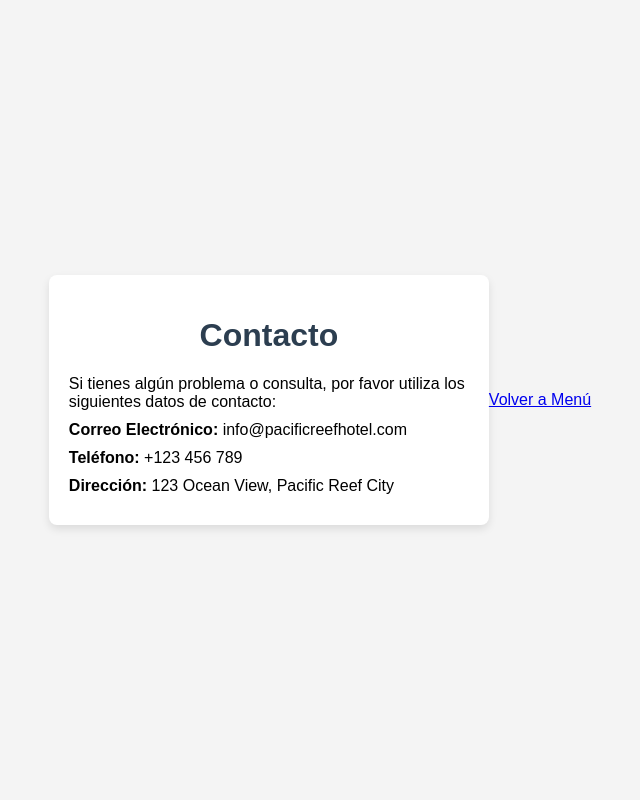
After one commit to AdalParsifal/hotelpr, a Django app: page /contacto/ in a window 1280 px wide. The commit adds this page. Shown: the whole page, without its empty margins (320-960 px from the left). Run offline with Django 5.2, Linux system fonts and the light colour scheme.

Commit message:
terminar menu usuario esqueleto y paths; empezar admin menu

```diff
--- /dev/null
+++ b/hotelpacific/templates/contacto.html
@@ -0,0 +1,48 @@
+<!DOCTYPE html>
+<html lang="es">
+<head>
+    <meta charset="UTF-8">
+    <meta name="viewport" content="width=device-width, initial-scale=1.0">
+    <title>Contacto - Pacific Reef Hotel</title>
+    <style>
+        body {
+            font-family: Arial, sans-serif;
+            background-color: #f4f4f4;
+            margin: 0;
+            padding: 0;
+            display: flex;
+            justify-content: center;
+            align-items: center;
+            height: 100vh;
+        }
+        .contact-container {
+            background-color: white;
+            padding: 20px;
+            border-radius: 8px;
+            box-shadow: 0 4px 8px rgba(0, 0, 0, 0.1);
+            width: 400px;
+        }
+        h1 {
+            color: #2c3e50;
+            text-align: center;
+        }
+        p {
+            font-size: 16px;
+            margin: 10px 0;
+        }
+        .info {
+            font-weight: bold;
+        }
+    </style>
+</head>
+<body>
+    <div class="contact-container">
+        <h1>Contacto</h1>
+        <p>Si tienes algún problema o consulta, por favor utiliza los siguientes datos de contacto:</p>
+        <p><span class="info">Correo Electrónico:</span> {{ email }}</p>
+        <p><span class="info">Teléfono:</span> {{ telefono }}</p>
+        <p><span class="info">Dirección:</span> {{ direccion }}</p>
+    </div>
+    <a href="{% url 'menu_u' %}">Volver a Menú</a>
+</body>
+</html>
--- a/hotelpacific/views.py
+++ b/hotelpacific/views.py
@@ -14,6 +14,8 @@ def recovery(request):
     return render (request, 'recovery.html')
 def menu_u(request):
     return render(request, 'menu_u.html')
+def admin_menu(request):
+    return render(request, 'admin_menu.html')
 
 def ver_hab(request, id):
     context = {'habitacion_id': id}
@@ -32,8 +34,24 @@ def confirmar_pago(request):
 def reservar(request):
     #exito de reserva, hijo del anterior
     return render(request, 'reservar.html')
+
 def consultar_reserva(request):
     return render(request, 'consultar_reserva.html')
+def modificar_reserva(request):
+    if request.method == 'POST':
+        return redirect('menu')
+    return render(request, 'modificar_reserva.html')
+def cancelar_reserva(request):
+    if request.method == 'POST':
+        return redirect('menu')
+    return render(request, 'cancelar_reserva.html')
+def contacto(request):
+    context = {
+        'email': 'info@pacificreefhotel.com',
+        'telefono': '+123 456 789',
+        'direccion': '123 Ocean View, Pacific Reef City'
+    }
+    return render(request, 'contacto.html', context)
 
 
 # Inicio de sesión para usuarios
--- a/hotelpr/urls.py
+++ b/hotelpr/urls.py
@@ -36,6 +36,11 @@ urlpatterns = [
     path('pago/', views.pago, name='pago'),
     path('confirmar_pago/', views.confirmar_pago, name='confirmar_pago'),
     path('reservar/', views.reservar, name='reservar'),
+
     path('consultar_reserva/', views.consultar_reserva, name='consultar_reserva'),
+    path('modificar_reserva/', views.modificar_reserva, name='modificar_reserva'),
+    path('cancelar_reserva/', views.cancelar_reserva, name='cancelar_reserva'),
+    path('contacto/', views.contacto, name='contacto'),
 
+    path('admin_menu/', views.admin_menu, name='admin_menu'),
 ]
```
Also changed, not shown: hotelpacific/templates/admin_menu.html (added, +18 -0 lines), hotelpacific/templates/cancelar_reserva.html (added, +25 -0 lines), hotelpacific/templates/menu_u.html (+4 -4 lines), hotelpacific/templates/modificar_reserva.html (added, +28 -0 lines).
